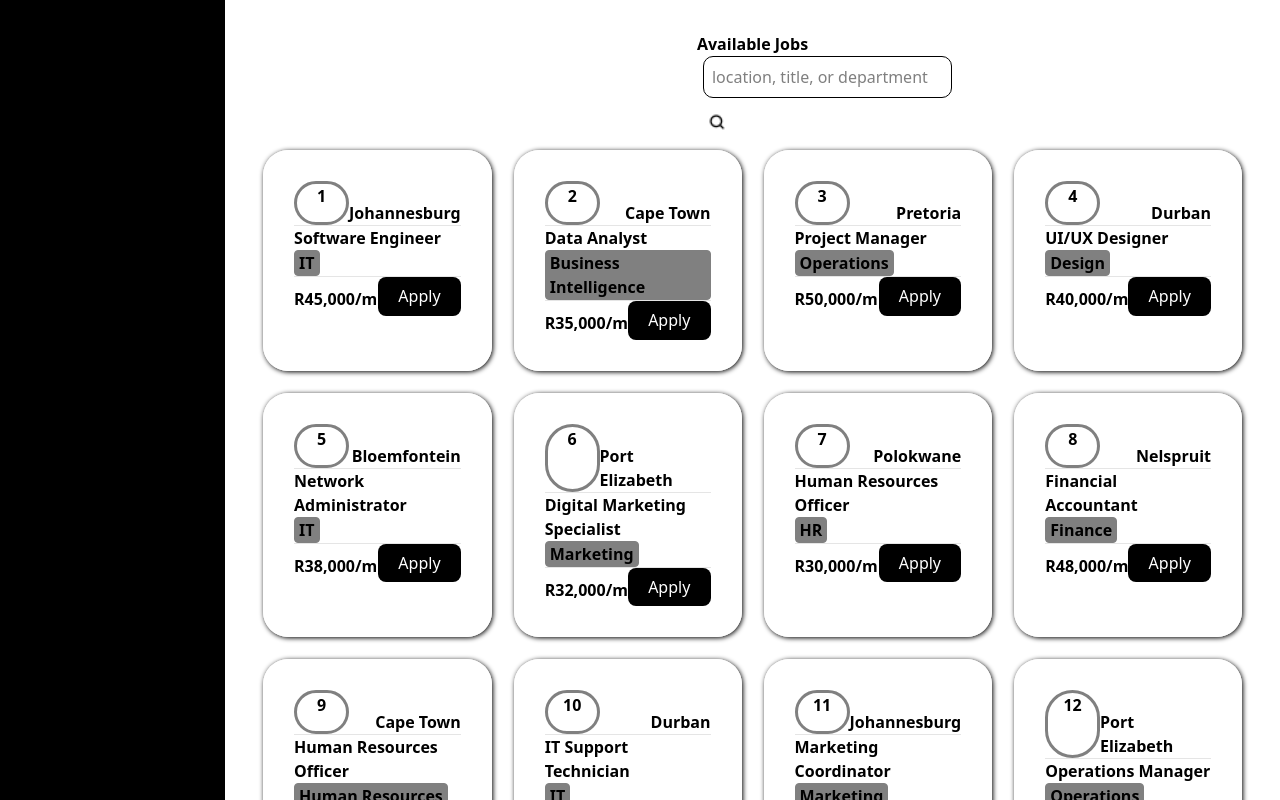
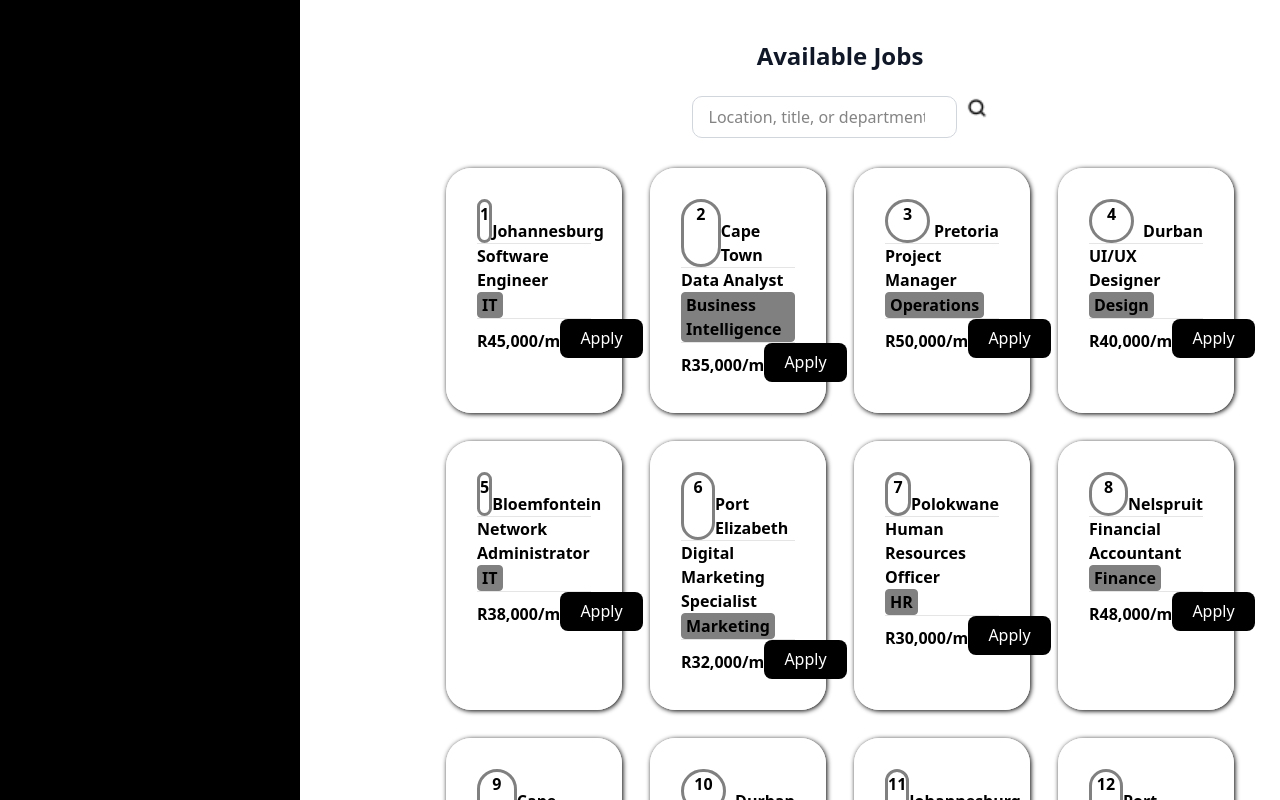
Before and after one commit to itumeleng-itu/task3-JobApplication, a React (Vite) app in the folder task3/: page /jobs in a window 1280 px wide. Shown: the top 800 px of the page. Built offline with nearby package versions, Linux system fonts and the light colour scheme.

Commit message:
final commit

```diff
--- a/task3/package.json
+++ b/task3/package.json
@@ -21,6 +21,7 @@
     "class-variance-authority": "^0.7.1",
     "clsx": "^2.1.1",
     "lucide-react": "^0.544.0",
+    "motion": "^12.23.18",
     "react": "^19.1.1",
     "react-dom": "^19.1.1",
     "react-router-dom": "^7.9.1",
--- a/task3/pages/addDetails.tsx
+++ b/task3/pages/addDetails.tsx
@@ -99,7 +99,7 @@ export default function UserDetails() {
             />
 
             <div style={{ margin: "8px 0" }}>
-              <label>Male</label>
+              <label className="ml-4 p-2">Male</label>
               <input
                 type="radio"
                 name="gender"
@@ -108,7 +108,7 @@ export default function UserDetails() {
                 checked={userData.gender === "male"}
                 onChange={handleChange}
               />
-              <label style={{ marginLeft: "10px" }}>Female</label>
+              <label className="ml-4 p-2">Female</label>
               <input
                 type="radio"
                 name="gender"
@@ -150,11 +150,13 @@ export default function UserDetails() {
 }
 
 const inputStyle = {
-  width: "90%",
+  width: "100%",
   padding: "10px",
   margin: "8px 0",
   borderRadius: "10px",
   border: "1px solid #ccc",
+  backgroundColor:"black",
+  color:"white"
 };
 
 const buttonStyle = {
--- a/task3/pages/addJob.tsx
+++ b/task3/pages/addJob.tsx
@@ -196,82 +196,36 @@ export default function App() {
   }
 
   return (
-    <>
-      <div
-        style={{
-          display: "grid",
-          gridTemplateColumns: "1fr 3fr",
-          height: "100vh",
-        }}
-      >
-        <div style={{
-            backgroundColor: "black",
-            color: "white",
-            padding: "1rem",
-            position: "relative",
-            top: 0,
-            height: "100%",
-            textAlign:"center",
-            border:"1px solid black",
-            width: "100%",
-            boxSizing: "border-box"
-          }}>
+    <div className="min-h-screen bg-white">
+    <div className="fixed top-0 left-0 h-screen w-75 bg-black text-white p-5 hidden md:flex flex-col border-r border-black">
       <Sidebar />
     </div>
 
-        <div
-          style={{
-            padding: "2rem",
-            marginLeft:"0",
-          }}
-        >
-          <h1 style={{
-            textAlign:"center",
-            color:"black",
-            fontWeight:"800"
-          }}>Available Jobs</h1>
-          <div style={{
-                marginLeft:"45%",
-                marginBottom:"2%",
-                color:"black"
-            }}>
+    <div className="md:ml-100 p-10 md:p-10">
+      <h1 className="text-2xl font-bold text-center mb-6 text-gray-900">
+        Available Jobs
+      </h1>
+
+        <div className="flex justify-center mb-6 gap-2">
           <input
             type="search"
-              placeholder="location, title, or department"
+            placeholder="Location, title, or department"
             value={searchTerm}
             onChange={(e) => setSearchTerm(e.target.value)}
             onKeyDown={(e) => e.key === "Enter" && findJob()}
-              style={{
-                color:"black",
-                padding:"0.5em",
-                backgroundColor:"white",
-                border:"1px solid black",
-                borderRadius:"10px",
-              }}
+            className="px-4 py-2 rounded-lg border border-gray-300 focus:outline-none focus:ring-2 focus:ring-indigo-500"
           />
           <img
             src={searchImg}
             alt="search"
             onClick={findJob}
-              style={{
-                padding:"2px",
-                margin:"2px",
-                width:"24px",
-                position:"relative",
-                top:"10px",
-                cursor: "pointer"
-              }}
+            className="w-6 h-6 cursor-pointer"
           />
         </div>
-          <div
-            style={{
-              display: "grid",
-              gridTemplateColumns: "repeat(4, 1fr)",
-              gap: "10px",
-            }}
-          >
+
         {filteredJobs.length > 0 ? (
-              filteredJobs.map((job) => (
+          <div className="grid gap-4 sm:grid-cols-1 md:grid-cols-2 lg:grid-cols-3 xl:grid-cols-4">
+            {filteredJobs.map((job) => (
               <Job
                 key={job.id}
                 id={job.id}
@@ -280,17 +234,12 @@ export default function App() {
                 location={job.location}
                 salary={job.salary}
               />
-              ))
+            ))}
+          </div>
         ) : (
-              <p style={{
-                textAlign: "center" }}>
-                No jobs found.
-              </p>
+          <p className="text-center text-gray-500">No jobs found.</p>
         )}
       </div>
     </div>
-
-      </div>
-    </>
   );
 }
--- a/task3/pages/history.tsx
+++ b/task3/pages/history.tsx
@@ -25,7 +25,7 @@ export default function History() {
     <div
       style={{
         display: 'grid',
-        gridTemplateColumns: '1fr 4fr',
+        gridTemplateColumns: '1fr 6fr',
         gap: '10px',
         height: '100vh',
       }}
--- a/task3/pages/job.tsx
+++ b/task3/pages/job.tsx
@@ -68,7 +68,7 @@ export default function Job({
             border: "3px solid gray",
             justifySelf: "start",
             borderRadius: "35px",
-            width: "55px",
+            width: "45px",
           }}
         >
           <p style={{ textAlign: "center", fontWeight: "800" }}>{id}</p>
--- a/task3/pages/myJobs.tsx
+++ b/task3/pages/myJobs.tsx
@@ -1,254 +1,70 @@
 import React, { useEffect, useState } from "react";
 import Job from "./Job";
 import Sidebar from "./sidebar";
+import noJobImg from "../src/assets/image/nojob.png";
+import { motion } from "motion/react";
 
 const jobs = [
-    {
-        id: 1,
-        title: "Software Engineer",
-        department: "IT",
-        location: "Johannesburg",
-        salary: "R45,000/m",
-      },
-      {
-        id: 2,
-        title: "Data Analyst",
-        department: "Business Intelligence",
-        location: "Cape Town",
-        salary: "R35,000/m",
-      },
-      {
-        id: 3,
-        title: "Project Manager",
-        department: "Operations",
-        location: "Pretoria",
-        salary: "R50,000/m",
-      },
-      {
-        id: 4,
-        title: "UI/UX Designer",
-        department: "Design",
-        location: "Durban",
-        salary: "R40,000/m",
-      },
-      {
-        id: 5,
-        title: "Network Administrator",
-        department: "IT",
-        location: "Bloemfontein",
-        salary: "R38,000/m",
-      },
-      {
-        id: 6,
-        title: "Digital Marketing Specialist",
-        department: "Marketing",
-        location: "Port Elizabeth",
-        salary: "R32,000/m",
-      },
-      {
-        id: 7,
-        title: "Human Resources Officer",
-        department: "HR",
-        location: "Polokwane",
-        salary: "R30,000/m",
-      },
-      {
-        id: 8,
-        title: "Financial Accountant",
-        department: "Finance",
-        location: "Nelspruit",
-        salary: "R48,000/m",
-      },
-      {
-        id: 9,
-        title: "Human Resources Officer",
-        department: "Human Resources",
-        location: "Cape Town",
-        salary: "R35,000/m",
-      },
-      {
-        id: 10,
-        title: "IT Support Technician",
-        department: "IT",
-        location: "Durban",
-        salary: "R28,000/m",
-      },
-      {
-        id: 11,
-        title: "Marketing Coordinator",
-        department: "Marketing",
-        location: "Johannesburg",
-        salary: "R32,500/m",
-      },
-      {
-        id: 12,
-        title: "Operations Manager",
-        department: "Operations",
-        location: "Port Elizabeth",
-        salary: "R55,000/m",
-      },
-      {
-        id: 13,
-        title: "Systems Analyst",
-        department: "IT",
-        location: "Kimberley",
-        salary: "R42,000/m",
-      },
-      {
-        id: 14,
-        title: "Legal Advisor",
-        department: "Legal",
-        location: "Cape Town",
-        salary: "R50,000/m",
-      },
-      {
-        id: 15,
-        title: "Procurement Officer",
-        department: "Supply Chain",
-        location: "Mthatha",
-        salary: "R36,000/m",
-      },
-      {
-        id: 16,
-        title: "Content Strategist",
-        department: "Marketing",
-        location: "East London",
-        salary: "R34,000/m",
-      },
-      {
-        id: 17,
-        title: "Quality Assurance Specialist",
-        department: "Operations",
-        location: "George",
-        salary: "R41,000/m",
-      },
-      {
-        id: 18,
-        title: "Recruitment Specialist",
-        department: "HR",
-        location: "Rustenburg",
-        salary: "R33,500/m",
-      },
-      {
-        id: 19,
-        title: "Internal Auditor",
-        department: "Finance",
-        location: "Welkom",
-        salary: "R47,000/m",
-      },
-      {
-        id: 20,
-        title: "Graphic Designer",
-        department: "Design",
-        location: "Mbombela",
-        salary: "R31,000/m",
-      },
-      {
-        id: 21,
-        title: "Customer Service Manager",
-        department: "Customer Service",
-        location: "Gqeberha",
-        salary: "R39,000/m",
-      },
-      {
-        id: 22,
-        title: "Risk Manager",
-        department: "Compliance",
-        location: "Bloemfontein",
-        salary: "R52,000/m",
-      },
-      {
-        id: 23,
-        title: "Data Engineer",
-        department: "Business Intelligence",
-        location: "Johannesburg",
-        salary: "R60,000/m",
-      },
-      {
-        id: 24,
-        title: "Public Relations Officer",
-        department: "Communications",
-        location: "Pretoria",
-        salary: "R37,000/m",
-      },
-      {
-        id: 25,
-        title: "IT Security Specialist",
-        department: "IT",
-        location: "Polokwane",
-        salary: "R53,000/m",
-      }
-
+  { id: 1, title: "Software Engineer", department: "IT", location: "Johannesburg", salary: "R45,000/m" },
+  { id: 2, title: "Data Analyst", department: "Business Intelligence", location: "Cape Town", salary: "R35,000/m" },
+  { id: 3, title: "Project Manager", department: "Operations", location: "Pretoria", salary: "R50,000/m" },
+  { id: 4, title: "UI/UX Designer", department: "Design", location: "Durban", salary: "R40,000/m" },
+  { id: 5, title: "Network Administrator", department: "IT", location: "Bloemfontein", salary: "R38,000/m" },
+  { id: 6, title: "Digital Marketing Specialist", department: "Marketing", location: "Port Elizabeth", salary: "R32,000/m" },
+  { id: 7, title: "Human Resources Officer", department: "HR", location: "Polokwane", salary: "R30,000/m" },
+  { id: 8, title: "Financial Accountant", department: "Finance", location: "Nelspruit", salary: "R48,000/m" },
+  { id: 9, title: "Human Resources Officer", department: "Human Resources", location: "Cape Town", salary: "R35,000/m" },
+  { id: 10, title: "IT Support Technician", department: "IT", location: "Durban", salary: "R28,000/m" },
+  { id: 11, title: "Marketing Coordinator", department: "Marketing", location: "Johannesburg", salary: "R32,500/m" },
+  { id: 12, title: "Operations Manager", department: "Operations", location: "Port Elizabeth", salary: "R55,000/m" },
+  { id: 13, title: "Systems Analyst", department: "IT", location: "Kimberley", salary: "R42,000/m" },
+  { id: 14, title: "Legal Advisor", department: "Legal", location: "Cape Town", salary: "R50,000/m" },
+  { id: 15, title: "Procurement Officer", department: "Supply Chain", location: "Mthatha", salary: "R36,000/m" },
+  { id: 16, title: "Content Strategist", department: "Marketing", location: "East London", salary: "R34,000/m" },
+  { id: 17, title: "Quality Assurance Specialist", department: "Operations", location: "George", salary: "R41,000/m" },
+  { id: 18, title: "Recruitment Specialist", department: "HR", location: "Rustenburg", salary: "R33,500/m" },
+  { id: 19, title: "Internal Auditor", department: "Finance", location: "Welkom", salary: "R47,000/m" },
+  { id: 20, title: "Graphic Designer", department: "Design", location: "Mbombela", salary: "R31,000/m" },
+  { id: 21, title: "Customer Service Manager", department: "Customer Service", location: "Gqeberha", salary: "R39,000/m" },
+  { id: 22, title: "Risk Manager", department: "Compliance", location: "Bloemfontein", salary: "R52,000/m" },
+  { id: 23, title: "Data Engineer", department: "Business Intelligence", location: "Johannesburg", salary: "R60,000/m" },
+  { id: 24, title: "Public Relations Officer", department: "Communications", location: "Pretoria", salary: "R37,000/m" },
+  { id: 25, title: "IT Security Specialist", department: "IT", location: "Polokwane", salary: "R53,000/m" },
 ];
 
 export default function MyJobs() {
-  //const [searchTerm, setSearchTerm] = useState("");
   const [filteredJobs, setFilteredJobs] = useState(jobs);
 
+  const details = localStorage.getItem("cv");
+  if (!details) return null;
 
-  const details =localStorage.getItem("cv");
-  if(!details) return null;
   const det = JSON.parse(details);
   const depart = det.department;
   const location = det.address;
-
+  const city = location.trim().split(" ").slice(-1)[0]; // get last word (city)
 
 
   // eslint-disable-next-line react-hooks/rules-of-hooks
   useEffect(() => {
-    function findJob() {
-        const results = jobs.filter((job) =>
-            job.department.toLowerCase().includes(depart.toLowerCase()) ||
-            job.location.toLowerCase().includes(location.toLowerCase())
-          );
-        console.log(results)
-        setFilteredJobs(results);
-      }
-      findJob()
-  }, [])
+    const results = jobs.filter(
+      (job) =>
+        job.department.toLowerCase() === depart.trim().toLowerCase() ||
+        job.location.toLowerCase() === city.toLowerCase()
+    );
 
+    setFilteredJobs(results);
+  }, [depart, city]);
 
   return (
-    <div
-      style={{
-        display: "grid",
-        gridTemplateColumns: "1fr 3fr",
-        height: "100vh",
-      }}
-    >
-      <div
-        style={{
-          backgroundColor: "black",
-          color: "white",
-          padding: "1rem",
-          height: "100%",
-          textAlign: "center",
-          border: "1px solid black",
-          boxSizing: "border-box",
-        }}
-      >
-        <Sidebar />
-      </div>
+    <div className="min-h-screen bg-white w-auto">
+        <div className="fixed top-0 left-0 h-screen w-75 bg-black text-white p-5 hidden md:flex flex-col border-r border-black">
+          <Sidebar />
+        </div>
 
-      <div style={{ padding: "2rem" }}>
-        <h1
-          style={{
-            textAlign: "center",
-            color: "black",
-            fontWeight: "800",
-          }}
-        >
-          Available Jobs
-        </h1>
-
-        <div
-          style={{
-            display: "flex",
-            justifyContent: "center",
-            marginBottom: "2rem",
-          }}
-        >
-        </div>
+        <div className="md:ml-100 p-10 md:p-10">
+          <h1 className="text-2xl font-bold text-center mb-6 text-gray-900">
+            Available Jobs
+          </h1>
 
         <div
           style={{
@@ -269,9 +85,22 @@ export default function MyJobs() {
               />
             ))
           ) : (
-            <p style={{ gridColumn: "span 4", textAlign: "center" }}>
-              No jobs found.
-            </p>
+            <div className="flex items-center justify-center col-span-4 py-10">
+              <motion.div
+                animate={{
+                  x: [-20, 20, -20],
+                  rotate: [-10, 10, -10],
+                }}
+                transition={{
+                  duration: 3,
+                  repeat: Infinity,
+                  ease: "easeInOut",
+                }}
+                className="origin-top"
+              >
+                <img src={noJobImg} alt="no jobs" className="w-150" />
+              </motion.div>
+            </div>
           )}
         </div>
       </div>
--- a/task3/pages/profile.tsx
+++ b/task3/pages/profile.tsx
@@ -2,6 +2,7 @@ import React from 'react';
 import uiImg from "../media/ui.jpg";
 import Sidebar from "./sidebar"
 import AutoAlert from "../src/components/ui/auto-dismiss"
+//import { Progress } from "@/components/ui/progress"
 
 
 export default function Dashboard() {
--- a/task3/src/components/ui/sidebar.tsx
+++ b/task3/src/components/ui/sidebar.tsx
@@ -2,7 +2,7 @@
 
 import * as React from "react"
 import { Slot } from "@radix-ui/react-slot"
-import { cva, VariantProps } from "class-variance-authority"
+import { cva, type VariantProps } from "class-variance-authority"
 import { PanelLeftIcon } from "lucide-react"
 
 import { useIsMobile } from "@/hooks/use-mobile"
--- a/task3/src/index.css
+++ b/task3/src/index.css
@@ -8,11 +8,10 @@
   line-height: 1.5;
   font-weight: 500;
 
-  color-scheme: light dark;
   color: rgba(0, 0, 0, 0.87);
-  background-color: #f5f5f5;
+  background-color: #130d0d;
   --radius: 0.625rem;
-  --background: oklch(1 0 0);
+  --background: oklch(13.181% 0.01223 18.77);
   --foreground: oklch(0.145 0 0);
   --card: oklch(1 0 0);
   --card-foreground: oklch(0.145 0 0);
```
Also changed, not shown: task3/pages/login.tsx (+15 -12 lines), task3/pages/sidebar.tsx (+48 -54 lines), task3/pages/signup.tsx (+26 -14 lines), task3/src/assets/image/nojob.png (added), 1 other file (tests, documents, lock files or other folders). Lines whose indentation alone changed are shown as unchanged.
